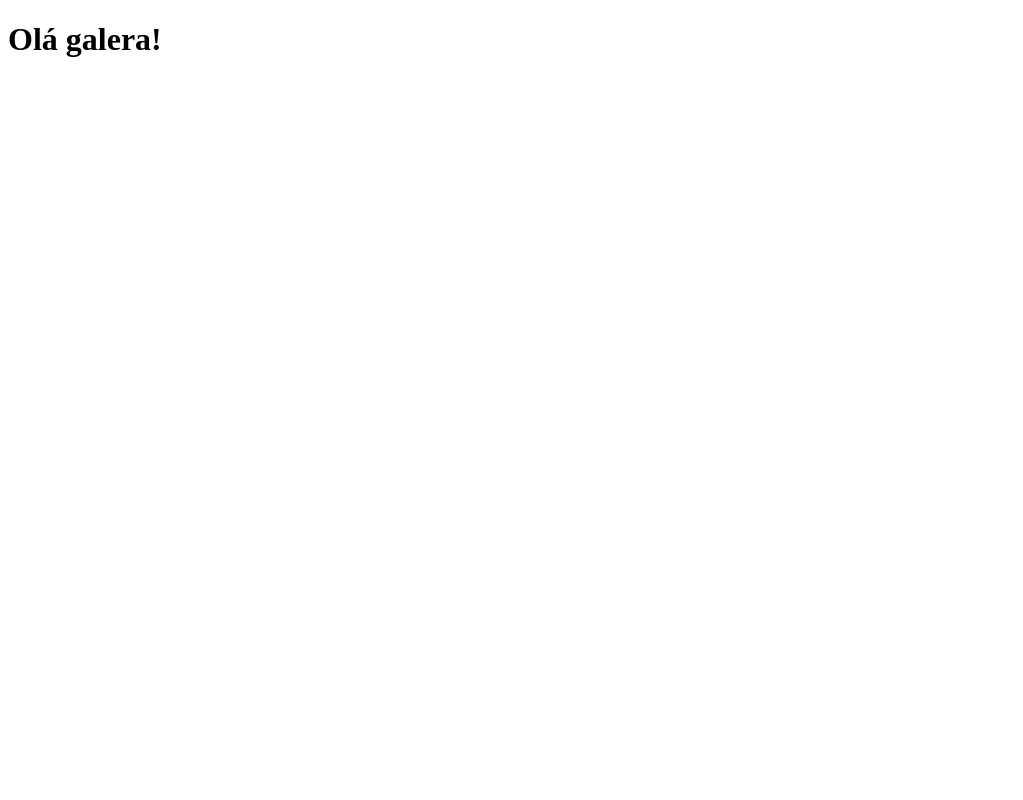
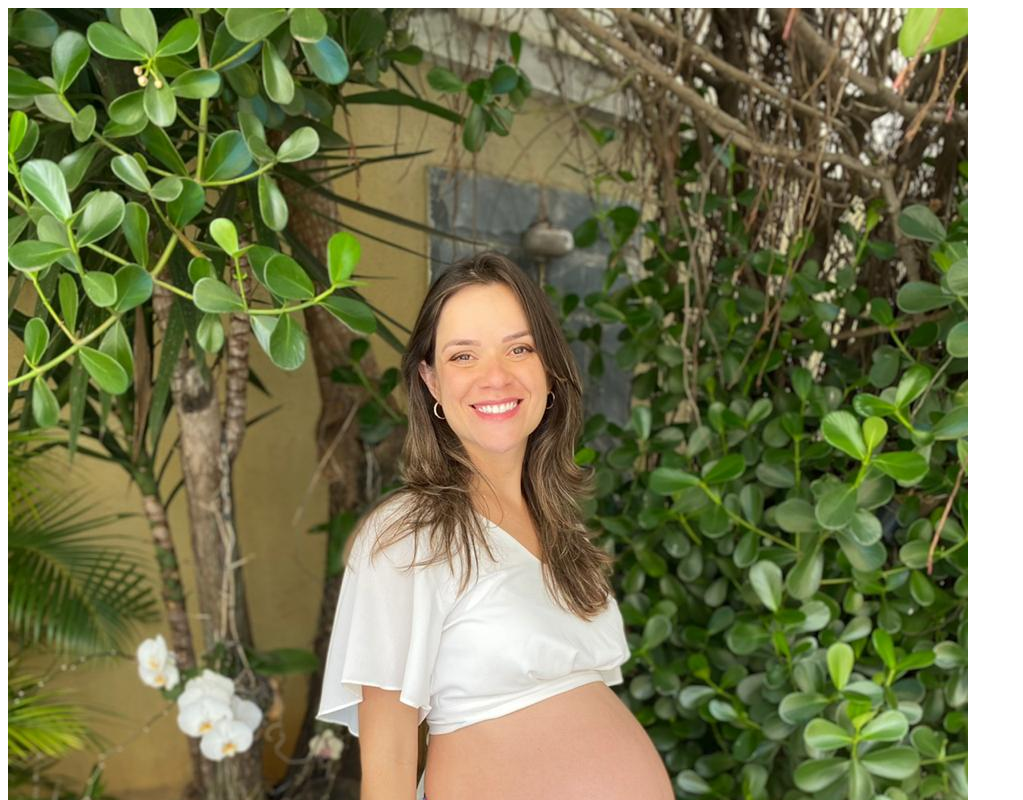
Before and after one commit to Weber-Paulo/frontend-to-do-list, a plain HTML site: page lista-tarefa/index.html in a window 1280 px wide. Shown: the top 800 px of the page, without its empty margins (0-1023 px from the left). Drawn offline with Linux system fonts and the light colour scheme.

Commit message:
atualizando

```diff
--- a/lista-tarefa/index.html
+++ b/lista-tarefa/index.html
@@ -7,6 +7,7 @@
     <title>Lista de Tarefas</title>
 </head>
 <body>
-    <h1>Olá galera!</h1>
+    <img src="FOTO.jpeg" alt="foto"/>
+    <h1>Lista de tarefas</h1>
 </body>
 </html>
```
Also changed, not shown: lista-tarefa/FOTO.jpeg (added).
